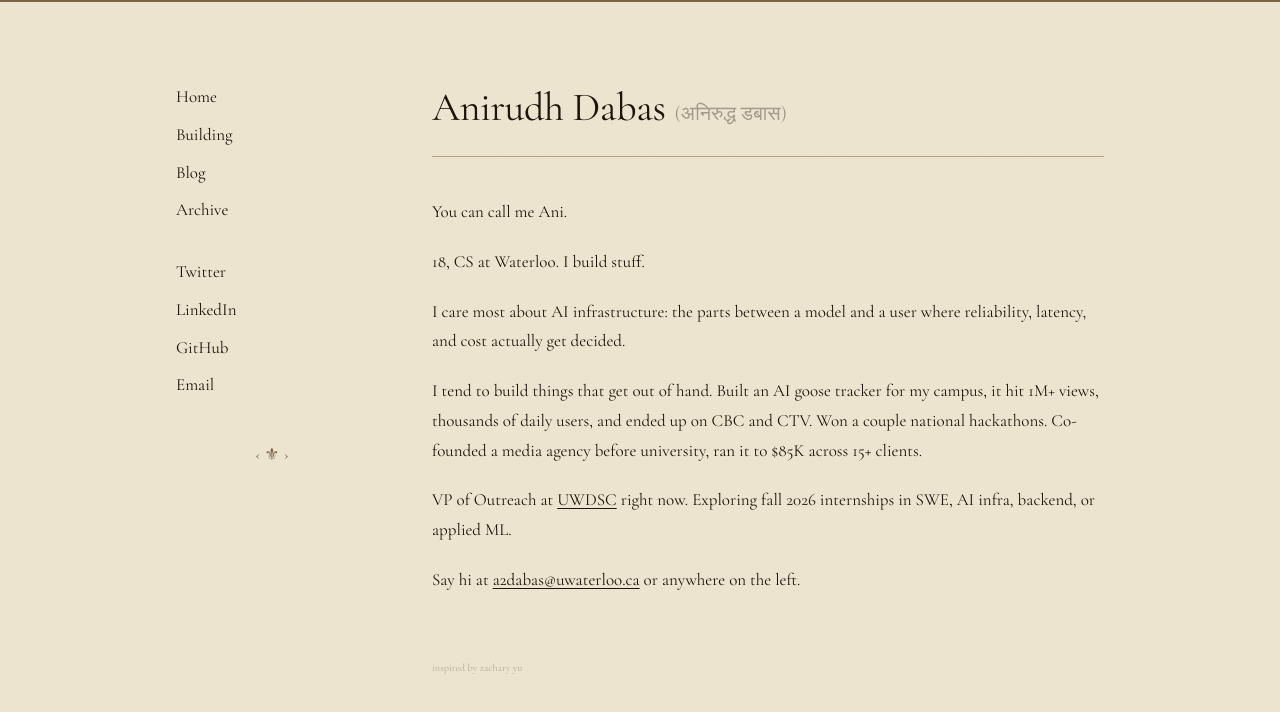
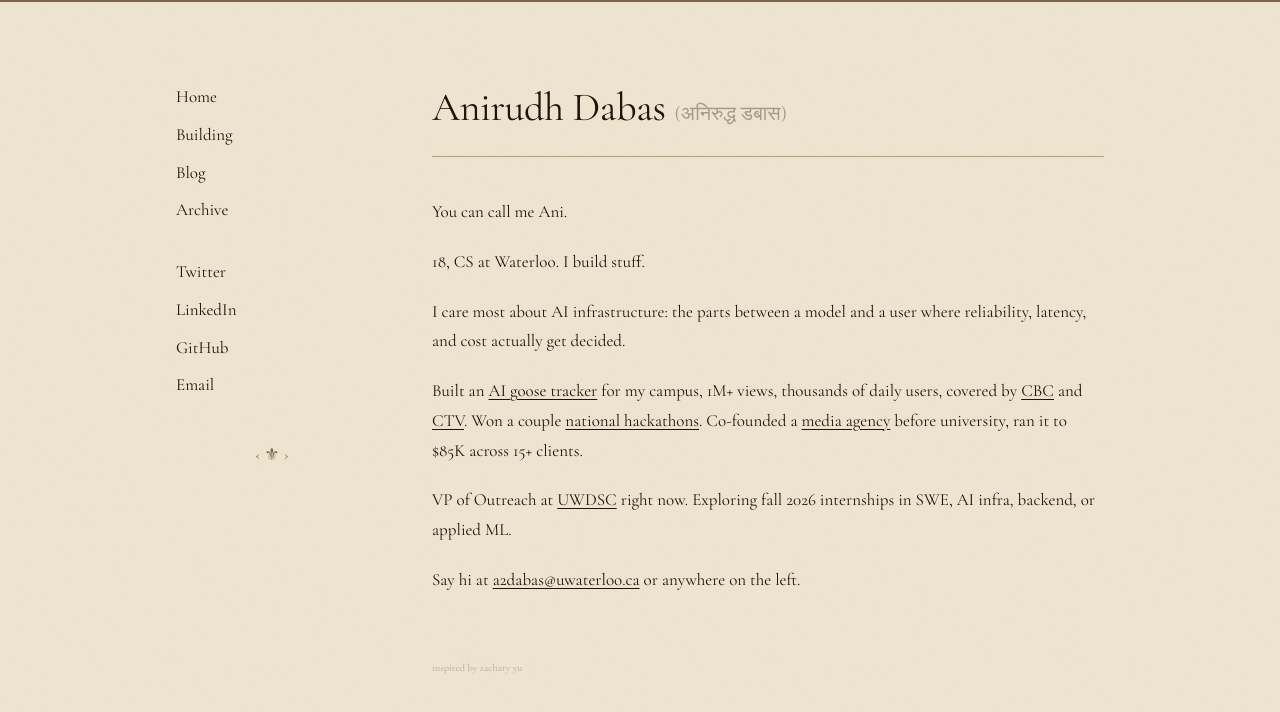
Before and after one commit to AnirudhDabas/anirro, a Next.js app: page / in a window 1280 px wide. Shown: the top 712 px of the page. Built offline with nearby package versions, Linux system fonts and the light colour scheme.

Commit message:
content: add hyperlinks to home page, trim redundant copy, fix uwdsc link

```diff
--- a/app/page.tsx
+++ b/app/page.tsx
@@ -14,10 +14,47 @@ export default function Home() {
           user where reliability, latency, and cost actually get decided.
         </p>
         <p>
-          I tend to build things that get out of hand. Built an AI goose tracker
-          for my campus, it hit 1M+ views, thousands of daily users, and ended
-          up on CBC and CTV. Won a couple national hackathons. Co-founded a
-          media agency before university, ran it to $85K across 15+ clients.
+          Built an{" "}
+          <a
+            href="https://waddleloo.com"
+            target="_blank"
+            rel="noopener noreferrer"
+          >
+            AI goose tracker
+          </a>{" "}
+          for my campus, 1M+ views, thousands of daily users, covered by{" "}
+          <a
+            href="https://www.cbc.ca/news/canada/kitchener-waterloo/avoid-the-honk-interactive-map-helps-waterloo-students-stay-away-from-canada-geese-9.7151994"
+            target="_blank"
+            rel="noopener noreferrer"
+          >
+            CBC
+          </a>{" "}
+          and{" "}
+          <a
+            href="https://www.ctvnews.ca/kitchener/article/waddleloo-map-helps-university-students-avoid-geese-during-nesting-season/"
+            target="_blank"
+            rel="noopener noreferrer"
+          >
+            CTV
+          </a>
+          . Won a couple{" "}
+          <a
+            href="https://www.linkedin.com/in/anirudhdabas"
+            target="_blank"
+            rel="noopener noreferrer"
+          >
+            national hackathons
+          </a>
+          . Co-founded a{" "}
+          <a
+            href="https://www.instagram.com/trendweaversmedia/"
+            target="_blank"
+            rel="noopener noreferrer"
+          >
+            media agency
+          </a>{" "}
+          before university, ran it to $85K across 15+ clients.
         </p>
         <p>
           VP of Outreach at{" "}
```
